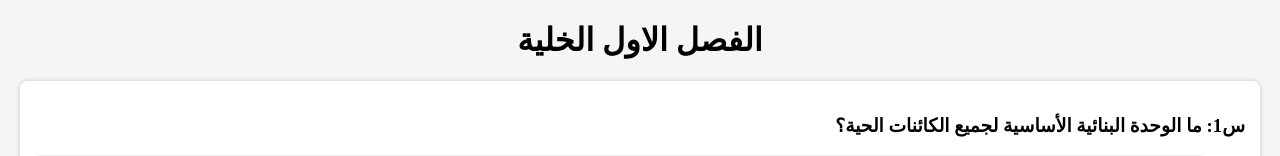
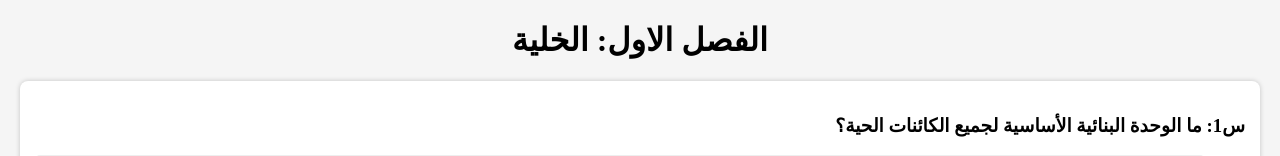
Before and after one commit to suhaibmowaffaqaziz-tech/quiz1, a plain HTML site: page index.html in a window 1280 px wide. Shown: the top 156 px of the page. Drawn offline with Linux system fonts and the light colour scheme.

Commit message:
Update index.html

```diff
--- a/index.html
+++ b/index.html
@@ -2,11 +2,11 @@
 <html lang="ar" dir="rtl">
 <head>
   <meta charset="UTF-8">
-  <title>الفصل الاول الخلية</title>
+  <title>الفصل الاول: الخلية</title>
   <link rel="stylesheet" href="style.css">
 </head>
 <body>
-  <h1>الفصل الاول الخلية</h1>
+  <h1>الفصل الاول: الخلية</h1>
   <div id="quiz"></div>
 
   <div style="text-align:center; margin-top:20px;">
```
